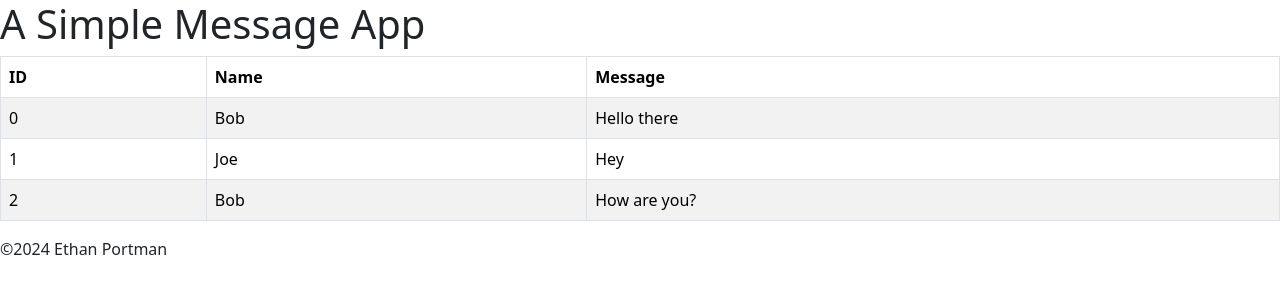
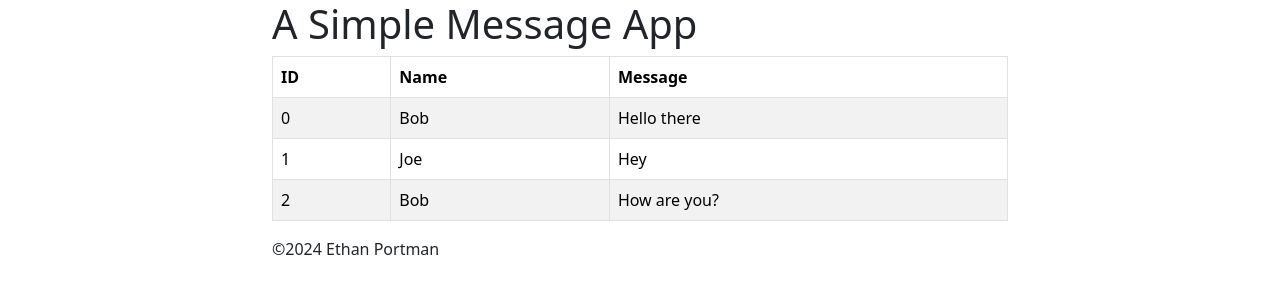
Before and after one commit to Ethan-Portman/msg-board-app, a Next.js app: page / in a window 1280 px wide. Shown: the top 300 px of the page. Built offline with nearby package versions, Linux system fonts and the light colour scheme.

Commit message:
Added Bootstrap Styling to Project

```diff
--- /dev/null
+++ b/components/Main.js
@@ -0,0 +1,19 @@
+import { Container, Row, Col } from 'react-bootstrap'
+import Header from "@/components/Header";
+import MessageList from "@/components/MessageList";
+import Footer from "@/components/Footer";
+
+const Main = () => (
+    <Container>
+        <Row className='justify-content-center'>
+            <Col lg={8}>
+                <Header />
+                <MessageList />
+                <Footer />
+            </Col>
+        </Row>
+    </Container>
+);
+
+
+export default Main;
--- a/pages/index.js
+++ b/pages/index.js
@@ -1,7 +1,5 @@
 import Head from "next/head";
-import Header from "@/components/Header"
-import MessageList from "@/components/MessageList"
-import Footer from "@/components/Footer"
+import Main from "@/components/Main"
 
 export default function Home() {
   return (
@@ -12,9 +10,7 @@ export default function Home() {
         <meta name="viewport" content="width=device-width, initial-scale=1" />
       </Head>
 
-      <Header />
-      <MessageList />
-      <Footer />
+      <Main />
     </>
   );
 }
```
